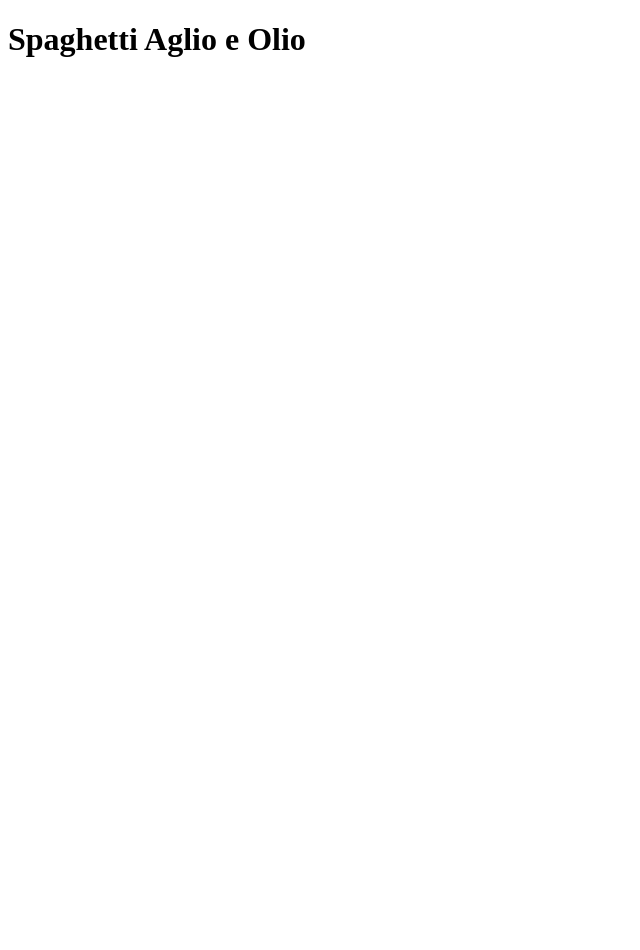
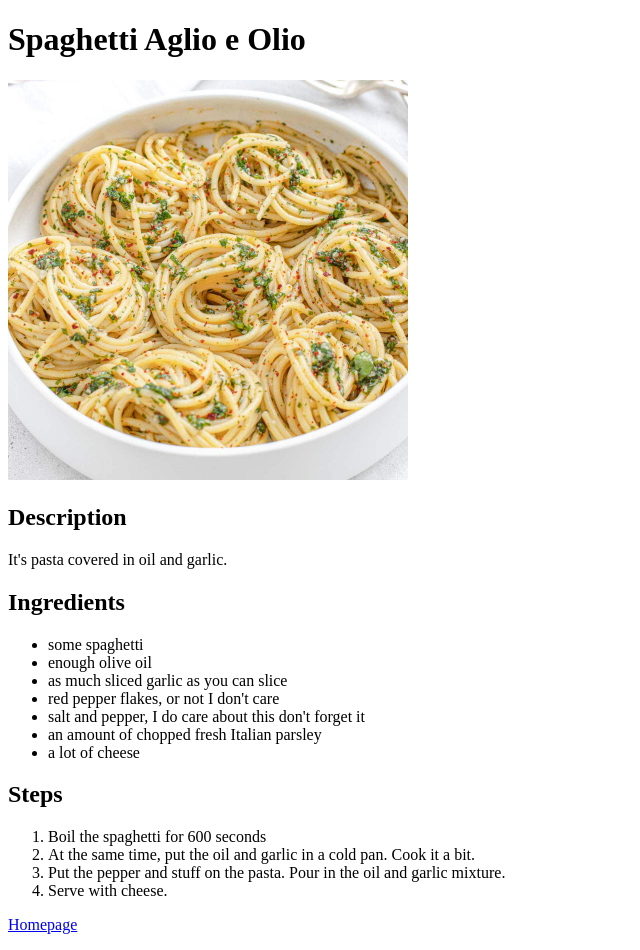
Before and after one commit to Larrys-code/odin-recipes, a plain HTML site: page recipes/Spaghetti_Aglio_e_Olio.html in a window 1280 px wide. Shown: the whole page, without its empty margins (0-640 px from the left). Before the commit the page ends 800 px from the top, so only its background shows below. Drawn offline with Linux system fonts and the light colour scheme.

Commit message:
Update Spaghetti_Aglio_e_Olio.html
Added Content; image, recipe, ingredients

```diff
--- a/recipes/Spaghetti_Aglio_e_Olio.html
+++ b/recipes/Spaghetti_Aglio_e_Olio.html
@@ -6,5 +6,30 @@
 </head>
 <body>
     <h1>Spaghetti Aglio e Olio</h1>
+        <img src="../images/Spaghetti_Aglio_e_Olio.jpg" width="400" alt="Photo of Pasta on Plate">
+    <h2>Description</h2>
+        <p>
+            It's pasta covered in oil and garlic.
+        </p>
+    <h2>Ingredients</h2>
+        <ul>
+            <li>some spaghetti</li>
+            <li>enough olive oil</li>
+            <li>as much sliced garlic as you can slice</li>
+            <li>red pepper flakes, or not I don't care</li>
+            <li>salt and pepper, I do care about this don't forget it</li>
+            <li>an amount of chopped fresh Italian parsley</li>
+            <li>a lot of cheese</li>
+        </ul>
+    <h2>Steps</h2>
+        <ol>
+            <li>Boil the spaghetti for 600 seconds</li>
+            <li>At the same time, put the oil and garlic in a cold pan. Cook it a bit.</li>
+            <li>Put the pepper and stuff on the pasta. Pour in the oil and garlic mixture.</li>
+            <li>Serve with cheese.</li>
+        </ol>
+    <p>
+        <a href="../index.html">Homepage</a>
+    </p>
 </body>
 </html>
```
